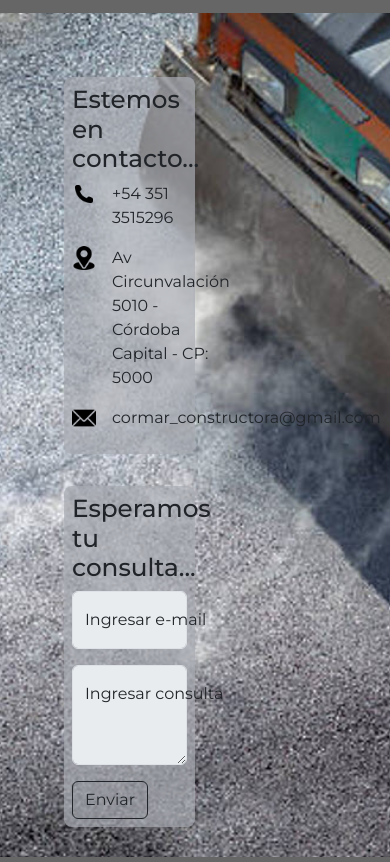
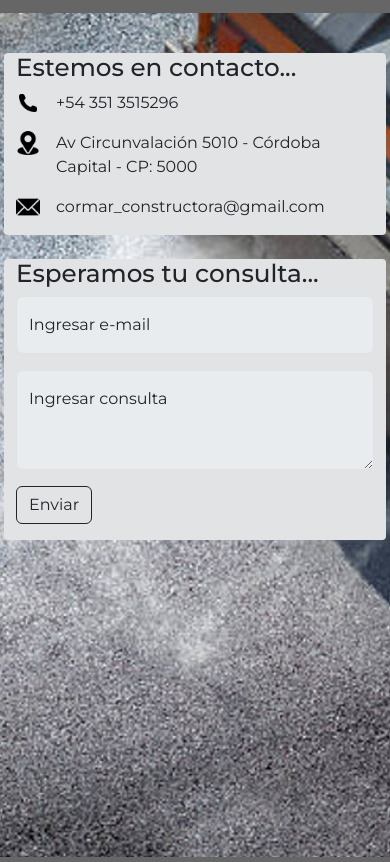
Before and after one commit to GiustoMariaJose/PreEntrega2-Giusto, a plain HTML site: page pages/contacto.html in a window 390 px wide. Shown: the part 43-905 px from the top of the page. Drawn offline with nearby package versions, Linux system fonts and the light colour scheme.

Commit message:
Se cambió todo el main en el body para la página contacto utilizando Bootstrap

```diff
--- a/css/main.css
+++ b/css/main.css
@@ -52,6 +52,8 @@
     color: #02305c;
     text-decoration: none;
 }
+
+
 
 /*.menu_item.active a {
     text-decoration: underline double;
@@ -279,13 +281,21 @@
 /***************Paige: Contacto*******/
 
 .contacto {
+    background-image: url(../img/paginaServicios1.jpg);
     height: 100vh;
-    background-image: url(../img/paginaServicios1.jpg);
+
     background-repeat: no-repeat;
     background-size: cover;
     background-position: center;
 }
-.datos {
+/*.background {
+    background-color: #a9acb3b3;
+    width: 50%;
+    border-radius: .5rem;
+    padding: .5rem;
+    gap: 3rem;
+}
+/*.datos {
     padding: 4rem;
     display:flex;
     flex-direction:column;
@@ -293,8 +303,9 @@
     justify-content:space-between;
     align-items:start;
     gap: 2rem;
-}
-.datosArticle {
+}*/
+
+/*.datosArticle {
     flex:1;
     flex-wrap: nowrap;
     width: 50%;
@@ -302,8 +313,7 @@
     border-radius: .5rem;
     padding: .5rem;
     gap: 3rem;
-
-}
+}*/
 .telefonoImg, .direImg, .mailImg {
     width: 1.5rem;
 }
@@ -317,6 +327,7 @@
 .numero {
     width: 100%;
 }
+
 
 
 
@@ -335,3 +346,26 @@
 .instagram, .whatsapp {
     width: 2rem;
 }
+
+/***********************************/
+/*************MEDIA QUERIES*********/
+/***********************************/
+
+@media screen and (max-with: 768px) {
+
+}
+
+@media screen and (max-with: 480px) {
+
+
+}
+
+@media screen and (max-with: 375px) {
+    .background {
+        background-color: #a9acb3b3;
+        /*width: 100%;
+        border-radius: .5rem;
+        padding: .5rem;
+        gap: 3rem; */
+     }
+}
--- a/pages/contacto.html
+++ b/pages/contacto.html
@@ -35,7 +35,7 @@
         </nav>
 
     </header>
-    <main class="contacto">
+    <!--<main class="contacto">
         <section class="datos">
             <article class="datosArticle">
                 <h2 class="titulo">Estemos en contacto...</h2>
@@ -74,6 +74,52 @@
                     <input type="submit" value="Enviar">
                     <input type="reset" value="Borrar">
                 </form>-->
+                <!--BOOTSTRAP<form>
+                    <div class="form-floating mb-3">
+                        <input type="email" class="form-control bg-body-secondary" id="floatingInput" placeholder="name@example.com">
+                        <label for="floatingInput">Ingresar e-mail</label>
+                    </div>
+                    <div class="form-floating">
+                        <textarea class="form-control bg-body-secondary" placeholder="Leave a comment here" id="floatingTextarea2" style="height: 100px"></textarea>
+                        <label for="floatingTextarea2">Ingresar consulta</label>
+                    </div>
+
+                    <button type="submit" class="btn btn-outline-dark mt-3">Enviar</button>
+                  </form>
+            </div>
+            </article>
+        </section>
+
+    </main>-->
+
+
+<!--MAIN NUEVO CON BOOTSTRAP-->
+<!-- USANDO BOOTSTRAP -->
+ <main class="contacto">
+    <section class="container p-3">
+
+        <div class="row mt-4">
+           <div class="col-12 col-sm-12 col-md-6 col-lg-6 bg-secondary-subtle rounded-1">
+            <h2 class="titulo">Estemos en contacto...</h2>
+            <div class="telefono">
+                <img class="telefonoImg" src="../img/telefono.png" alt="telefono">
+                <p class="numero">+54 351 3515296</p>
+            </div>
+            <div class="direccion">
+                <img class="direImg" src="../img/direccion.png" alt="direccion">
+                <p class="dire">Av Circunvalación 5010 - Córdoba Capital - CP: 5000</p>
+            </div>
+            <div class="mail">
+                <img class="mailImg" src="../img/mail.png" alt="telefono">
+                <p class="mailArroba">cormar_constructora@gmail.com</p>
+            </div>
+           </div>
+        </div>
+
+
+        <div class="row mt-4">
+            <div class="col-12 col-sm-12 col-md-6 col-lg-6 bg-secondary-subtle rounded-1">
+                <h2 class="titulo">Esperamos tu consulta...</h2>
                 <form>
                     <div class="form-floating mb-3">
                         <input type="email" class="form-control bg-body-secondary" id="floatingInput" placeholder="name@example.com">
@@ -84,15 +130,18 @@
                         <label for="floatingTextarea2">Ingresar consulta</label>
                     </div>
 
-                    <button type="submit" class="btn btn-outline-dark mt-3">Enviar</button>
+                    <button type="submit" class="btn btn-outline-dark mt-3 mb-3">Enviar</button>
+                  </form>
+            </div>
+        </div>
+
+    </section>
+ </main>
 
 
-                  </form>
-            </div>
-            </article>
-        </section>
 
-    </main>
+
+
     <footer>
         <section class="footer">
             <div>
```
